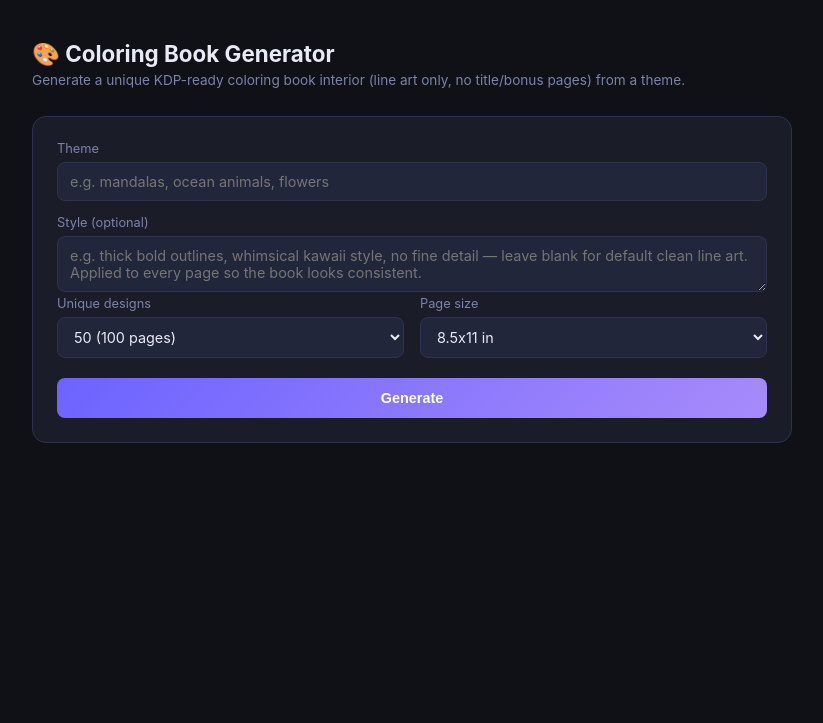
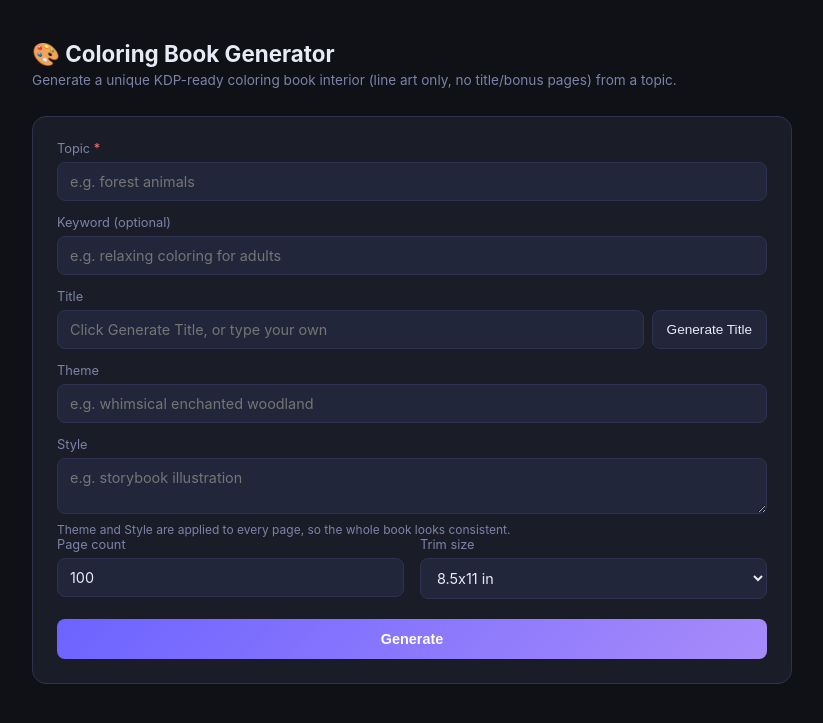
Before and after one commit to n1227snowpro/coloring-book-generator, a Flask app: page / in a window 1280 px wide. Shown: the top 723 px of the page, without its empty margins (228-1051 px from the left). Run offline with Flask 3, Linux system fonts and the light colour scheme.

Commit message:
Redesign API around topic/theme/style/title/keyword fields
Splits the old single "theme" field into topic (subject matter,
required) and theme (mood/setting, applied to every page like style
already is). Adds keyword (marketing/audience context) and title
(editable, with a synchronous /api/title endpoint to auto-generate
one via Gemini text). page_size/num_designs renamed to trim_size/
page_count to match KDP terminology and the field the user actually
wants to set (total physical pages, always even).

Title and keyword are written as PDF document metadata only, never
rendered on a page. jobs.db schema is replaced on first run after
upgrade (old rows were disposable smoke-test data).

Co-Authored-By: Claude Sonnet 5 <noreply@anthropic.com>

```diff
--- a/app.py
+++ b/app.py
@@ -2,7 +2,7 @@
 """
 AI Coloring Book Generator — Web UI + REST API backend.
 
-Generates unique black-and-white coloring-book page designs from a theme via
+Generates unique black-and-white coloring-book page designs from a topic via
 the Gemini API and assembles them into a KDP-ready interior PDF (no title or
 bonus pages — just the alternating [design, blank] content pages).
 
@@ -12,6 +12,7 @@ Cloud:        gunicorn app:app --workers 1 --threads 4 --timeout 300
 
 import hmac
 import os
+import re
 import threading
 import traceback
 from pathlib import Path
@@ -42,7 +43,7 @@ app = Flask(__name__)
 store = JobStore(DB_PATH)
 
 API_KEY = os.environ.get("API_KEY", "")
-MAX_DESIGNS = 150
+MAX_PAGE_COUNT = 300  # 150 unique designs, matches KDP's supported page range
 
 
 def _check_api_key():
@@ -62,18 +63,25 @@ def _run_job(job_id):
     try:
         store.update_job(job_id, status="planning")
         generator = ColoringPageGenerator()
-        phrases = generator.generate_variations(job["theme"], job["num_designs"])
+
+        title = job["title"]
+        if not title:
+            title = generator.generate_title(job["topic"], theme=job["theme"], keyword=job["keyword"])
+            store.update_job(job_id, title=title)
+
+        design_count = job["page_count"] // 2
+        phrases = generator.generate_variations(job["topic"], design_count, theme=job["theme"])
 
         store.update_job(job_id, status="generating")
-        aspect_ratio = closest_aspect_ratio(job["page_size"])
-        style = job["style"]
+        aspect_ratio = closest_aspect_ratio(job["trim_size"])
+        theme, style = job["theme"], job["style"]
         design_images = []
         for i, phrase in enumerate(phrases):
             try:
-                image = generator.generate_image(phrase, style=style, aspect_ratio=aspect_ratio)
+                image = generator.generate_image(phrase, theme=theme, style=style, aspect_ratio=aspect_ratio)
             except GenerationError:
-                fresh_phrase = generator.generate_single_variation(job["theme"], phrases[: i + 1])
-                image = generator.generate_image(fresh_phrase, style=style, aspect_ratio=aspect_ratio)
+                fresh_phrase = generator.generate_single_variation(job["topic"], phrases[: i + 1], theme=theme)
+                image = generator.generate_image(fresh_phrase, theme=theme, style=style, aspect_ratio=aspect_ratio)
 
             thumb_name = f"{i:03d}.png"
             image.convert("RGB").save(job_thumbs_dir / thumb_name)
@@ -82,7 +90,9 @@ def _run_job(job_id):
 
         store.update_job(job_id, status="assembling")
         output_path = OUTPUT_DIR / f"{job_id}.pdf"
-        build_interior_pdf(design_images, job["page_size"], str(output_path))
+        build_interior_pdf(
+            design_images, job["trim_size"], str(output_path), title=title, keywords=job["keyword"]
+        )
 
         store.update_job(job_id, status="done", output_path=str(output_path))
     except Exception as e:
@@ -95,29 +105,57 @@ def index():
     return render_template("index.html", page_sizes=list(PAGE_SIZES.keys()))
 
 
+@app.route("/api/title", methods=["POST"])
+def generate_title():
+    """Quick synchronous helper for the "Generate Title" button — no job created."""
+    if not _check_api_key():
+        return jsonify({"error": "Unauthorized"}), 401
+
+    topic = (request.form.get("topic") or "").strip()
+    if not topic:
+        return jsonify({"error": "topic is required"}), 400
+    theme = (request.form.get("theme") or "").strip()
+    keyword = (request.form.get("keyword") or "").strip()
+
+    try:
+        generator = ColoringPageGenerator()
+    except GenerationError as e:
+        return jsonify({"error": str(e)}), 500
+
+    title = generator.generate_title(topic, theme=theme, keyword=keyword)
+    return jsonify({"title": title})
+
+
 @app.route("/api/jobs", methods=["POST"])
 def create_job():
     if not _check_api_key():
         return jsonify({"error": "Unauthorized"}), 401
 
+    topic = (request.form.get("topic") or "").strip()
+    if not topic:
+        return jsonify({"error": "topic is required"}), 400
+
     theme = (request.form.get("theme") or "").strip()
-    if not theme:
-        return jsonify({"error": "theme is required"}), 400
-
     style = (request.form.get("style") or "").strip()
+    keyword = (request.form.get("keyword") or "").strip()
+    title = (request.form.get("title") or "").strip()
 
     try:
-        num_designs = int(request.form.get("num_designs", 50))
+        page_count = int(request.form.get("page_count", 100))
     except ValueError:
-        return jsonify({"error": "num_designs must be an integer"}), 400
-    if num_designs < 1 or num_designs > MAX_DESIGNS:
-        return jsonify({"error": f"num_designs must be between 1 and {MAX_DESIGNS}"}), 400
+        return jsonify({"error": "page_count must be an integer"}), 400
+    if page_count % 2 != 0:
+        return jsonify({"error": "page_count must be even (each design pairs with a blank page)"}), 400
+    if page_count < 2 or page_count > MAX_PAGE_COUNT:
+        return jsonify({"error": f"page_count must be between 2 and {MAX_PAGE_COUNT}"}), 400
 
-    page_size = request.form.get("page_size", "8.5x11")
-    if page_size not in PAGE_SIZES:
-        return jsonify({"error": f"page_size must be one of {list(PAGE_SIZES.keys())}"}), 400
+    trim_size = request.form.get("trim_size", "8.5x11")
+    if trim_size not in PAGE_SIZES:
+        return jsonify({"error": f"trim_size must be one of {list(PAGE_SIZES.keys())}"}), 400
 
-    job_id = store.create_job(theme, num_designs, page_size, style=style)
+    job_id = store.create_job(
+        topic, page_count, trim_size, theme=theme, style=style, keyword=keyword, title=title
+    )
     threading.Thread(target=_run_job, args=(job_id,), daemon=True).start()
 
     return jsonify({"job_id": job_id}), 202
@@ -146,11 +184,13 @@ def download_job(job_id):
     job = store.get_job(job_id)
     if job is None or job["status"] != "done" or not job["output_path"]:
         return jsonify({"error": "Job not ready"}), 404
+    name_source = job["title"] or job["topic"]
+    safe_name = re.sub(r"[^\w\-]+", "_", name_source).strip("_") or "coloring_book"
     return send_file(
         job["output_path"],
         mimetype="application/pdf",
         as_attachment=True,
-        download_name=f"{job['theme'].replace(' ', '_')}_coloring_book.pdf",
+        download_name=f"{safe_name}.pdf",
     )
 
 
--- a/templates/index.html
+++ b/templates/index.html
@@ -25,6 +25,7 @@
   }
   label { display: block; font-size: 0.8rem; color: var(--muted); margin-bottom: 6px; margin-top: 14px; }
   label:first-child { margin-top: 0; }
+  label .req { color: var(--red); }
   input[type=text], input[type=number], select, textarea {
     width: 100%; background: var(--surface2); border: 1px solid var(--border);
     color: var(--text); padding: 10px 12px; border-radius: 8px; font-size: 0.9rem;
@@ -32,7 +33,16 @@
   }
   .row { display: flex; gap: 16px; }
   .row > div { flex: 1; }
-  button {
+  .with-btn { display: flex; gap: 8px; align-items: stretch; }
+  .with-btn input { flex: 1; }
+  .btn-inline {
+    white-space: nowrap; background: var(--surface2); border: 1px solid var(--border);
+    color: var(--text); padding: 0 14px; border-radius: 8px; font-size: 0.85rem;
+    cursor: pointer;
+  }
+  .btn-inline:hover { border-color: var(--accent); }
+  .btn-inline:disabled { opacity: 0.5; cursor: not-allowed; }
+  button[type=submit] {
     margin-top: 20px; background: linear-gradient(135deg, var(--accent), var(--accent2));
     color: white; border: none; padding: 12px 20px; border-radius: 8px;
     font-size: 0.9rem; font-weight: 600; cursor: pointer; width: 100%;
@@ -46,44 +56,48 @@
   .thumbs img { width: 100%; border-radius: 4px; border: 1px solid var(--border); background: white; }
   .download-btn { display: none; text-align: center; text-decoration: none; }
   .error { color: var(--red); font-size: 0.85rem; margin-top: 10px; display: none; }
+  .hint { font-size: 0.75rem; color: var(--muted); margin-top: 4px; }
 </style>
 </head>
 <body>
 <main>
   <h1>🎨 Coloring Book Generator</h1>
-  <p class="sub">Generate a unique KDP-ready coloring book interior (line art only, no title/bonus pages) from a theme.</p>
+  <p class="sub">Generate a unique KDP-ready coloring book interior (line art only, no title/bonus pages) from a topic.</p>
 
   <div class="card">
     <form id="job-form">
+      <label for="topic">Topic <span class="req">*</span></label>
+      <input type="text" id="topic" name="topic" placeholder="e.g. forest animals" required />
+
+      <label for="keyword">Keyword (optional)</label>
+      <input type="text" id="keyword" name="keyword" placeholder="e.g. relaxing coloring for adults" />
+
+      <label for="title">Title</label>
+      <div class="with-btn">
+        <input type="text" id="title" name="title" placeholder="Click Generate Title, or type your own" />
+        <button type="button" class="btn-inline" id="generate-title-btn">Generate Title</button>
+      </div>
+
       <label for="theme">Theme</label>
-      <input type="text" id="theme" name="theme" placeholder="e.g. mandalas, ocean animals, flowers" required />
+      <input type="text" id="theme" name="theme" placeholder="e.g. whimsical enchanted woodland" />
 
-      <label for="style">Style (optional)</label>
-      <textarea id="style" name="style" rows="2" placeholder="e.g. thick bold outlines, whimsical kawaii style, no fine detail — leave blank for default clean line art. Applied to every page so the book looks consistent."></textarea>
+      <label for="style">Style</label>
+      <textarea id="style" name="style" rows="2" placeholder="e.g. storybook illustration"></textarea>
+      <div class="hint">Theme and Style are applied to every page, so the whole book looks consistent.</div>
 
       <div class="row">
         <div>
-          <label for="num_designs">Unique designs</label>
-          <select id="num_designs" name="num_designs">
-            <option value="5">5 (10 pages) — test</option>
-            <option value="50" selected>50 (100 pages)</option>
-            <option value="100">100 (200 pages)</option>
-            <option value="custom">Custom…</option>
-          </select>
+          <label for="page_count">Page count</label>
+          <input type="number" id="page_count" name="page_count" min="2" max="300" step="2" value="100" />
         </div>
         <div>
-          <label for="page_size">Page size</label>
-          <select id="page_size" name="page_size">
+          <label for="trim_size">Trim size</label>
+          <select id="trim_size" name="trim_size">
             {% for size in page_sizes %}
             <option value="{{ size }}" {% if size == '8.5x11' %}selected{% endif %}>{{ size }} in</option>
             {% endfor %}
           </select>
         </div>
-      </div>
-
-      <div id="custom-count-wrap" style="display:none">
-        <label for="custom_count">Custom design count (1-150)</label>
-        <input type="number" id="custom_count" min="1" max="150" value="50" />
       </div>
 
       <button type="submit" id="generate-btn">Generate</button>
@@ -103,9 +117,12 @@
 
 <script>
 const form = document.getElementById('job-form');
-const numDesignsSel = document.getElementById('num_designs');
-const customWrap = document.getElementById('custom-count-wrap');
-const customCount = document.getElementById('custom_count');
+const topicInput = document.getElementById('topic');
+const keywordInput = document.getElementById('keyword');
+const titleInput = document.getElementById('title');
+const themeInput = document.getElementById('theme');
+const styleInput = document.getElementById('style');
+const generateTitleBtn = document.getElementById('generate-title-btn');
 const generateBtn = document.getElementById('generate-btn');
 const progressCard = document.getElementById('progress-card');
 const statusText = document.getElementById('status-text');
@@ -115,8 +132,31 @@ const downloadBtn = document.getElementById('download-btn');
 const downloadLink = document.getElementById('download-link');
 const errorBox = document.getElementById('error-box');
 
-numDesignsSel.addEventListener('change', () => {
-  customWrap.style.display = numDesignsSel.value === 'custom' ? 'block' : 'none';
+generateTitleBtn.addEventListener('click', async () => {
+  errorBox.style.display = 'none';
+  if (!topicInput.value.trim()) {
+    errorBox.textContent = 'Enter a topic first.';
+    errorBox.style.display = 'block';
+    return;
+  }
+  generateTitleBtn.disabled = true;
+  generateTitleBtn.textContent = 'Generating…';
+  try {
+    const fd = new FormData();
+    fd.append('topic', topicInput.value);
+    fd.append('theme', themeInput.value);
+    fd.append('keyword', keywordInput.value);
+    const res = await fetch('/api/title', { method: 'POST', body: fd });
+    const data = await res.json();
+    if (!res.ok) throw new Error(data.error || 'Failed to generate title');
+    titleInput.value = data.title;
+  } catch (err) {
+    errorBox.textContent = err.message;
+    errorBox.style.display = 'block';
+  } finally {
+    generateTitleBtn.disabled = false;
+    generateTitleBtn.textContent = 'Generate Title';
+  }
 });
 
 let pollTimer = null;
@@ -133,12 +173,14 @@ form.addEventListener('submit', async (e) => {
   statusText.textContent = 'Queued…';
   progressBar.style.width = '0%';
 
-  const numDesigns = numDesignsSel.value === 'custom' ? customCount.value : numDesignsSel.value;
   const fd = new FormData();
-  fd.append('theme', document.getElementById('theme').value);
-  fd.append('style', document.getElementById('style').value);
-  fd.append('num_designs', numDesigns);
-  fd.append('page_size', document.getElementById('page_size').value);
+  fd.append('topic', topicInput.value);
+  fd.append('keyword', keywordInput.value);
+  fd.append('title', titleInput.value);
+  fd.append('theme', themeInput.value);
+  fd.append('style', styleInput.value);
+  fd.append('page_count', document.getElementById('page_count').value);
+  fd.append('trim_size', document.getElementById('trim_size').value);
 
   try {
     const res = await fetch('/api/jobs', { method: 'POST', body: fd });
@@ -161,6 +203,7 @@ function pollJob(jobId) {
     const pct = job.total ? Math.round((job.completed / job.total) * 100) : 0;
     progressBar.style.width = pct + '%';
     statusText.textContent = `${job.status} — ${job.completed} / ${job.total} designs`;
+    if (job.title && !titleInput.value) titleInput.value = job.title;
 
     (job.thumbnail_urls || []).forEach(url => {
       if (!seenThumbs.has(url)) {
```
Also changed, not shown: generator.py (+46 -16 lines), job_store.py (+37 -26 lines), pdf_builder.py (+13 -5 lines).
